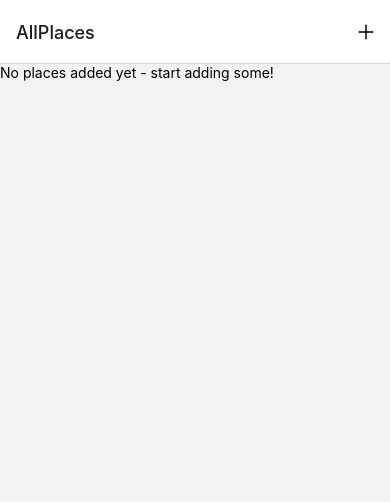
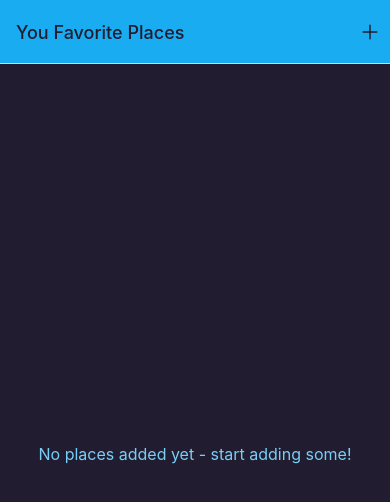
Before and after one commit to RalitsaTerzieva/favPlace, a React Native app: screen /AllPlaces in a window 390 px wide. Shown: the top 502 px of the page. Built offline with nearby package versions, Linux system fonts and the light colour scheme.

Commit message:
Add Colors and use them

```diff
--- a/App.js
+++ b/App.js
@@ -4,6 +4,7 @@ import { createNativeStackNavigator } from '@react-navigation/native-stack';
 import AllPlaces from './screens/AllPlaces';
 import AddPlace from './screens/AddPlace';
 import IconButton from './components/UI/IconButton';
+import { Colors } from './constants/colors';
 
 const Stack = createNativeStackNavigator();
 
@@ -12,11 +13,18 @@ export default function App() {
    <>
     <StatusBar style='dark' />
     <NavigationContainer>
-      <Stack.Navigator>
+      <Stack.Navigator screenOptions={{
+        headerStyle: { backgroundColor: Colors.primary500 },
+        headerTintColor: Colors.gray700,
+        contentStyle: { backgroundColor: Colors.gray700 }
+      }}>
         <Stack.Screen name="AllPlaces" component={AllPlaces} options={({navigation}) => ({
+          title: 'You Favorite Places',
           headerRight: ({tintColor}) => <IconButton icon="add" color={tintColor} size={24} onPress={() => navigation.navigate('AddPlace')}/>
         })}/>
-        <Stack.Screen name="AddPlace" component={AddPlace}/>
+        <Stack.Screen name="AddPlace" component={AddPlace} options={{
+          title: 'Add a new Place'
+        }}/>
       </Stack.Navigator>
     </NavigationContainer>
    </>
--- a/components/Places/PlacesLIst.js
+++ b/components/Places/PlacesLIst.js
@@ -1,12 +1,12 @@
 import { FlatList, View, Text, StyleSheet } from "react-native";
 import PlaceItem from "./PlaceItem";
-
+import { Colors } from './../../constants/colors';
 
 function PlacesLIst({places}) {
     if(!places || places.length === 0) {
         return (
-            <View style={StyleSheet.fallbackContainer}>
-                <Text style={StyleSheet.fallbackText}>
+            <View style={styles.fallbackContainer}>
+                <Text style={styles.fallbackText}>
                     No places added yet - start adding some!
                 </Text>
             </View>
@@ -24,7 +24,7 @@ function PlacesLIst({places}) {
 
 export default PlacesLIst;
 
-const style = StyleSheet.create({
+const styles = StyleSheet.create({
     fallbackContainer: {
         flex: 1,
         justifyContent: 'center',
@@ -32,5 +32,6 @@ const style = StyleSheet.create({
     },
     fallbackText: {
         fontSize: 16,
+        color: Colors.primary200
     }
 })
--- a/components/UI/IconButton.js
+++ b/components/UI/IconButton.js
@@ -12,7 +12,6 @@ export default IconButton;
 const styles = StyleSheet.create({
     button: {
         padding: 8,
-        margin: 4,
         justifyContent: 'center',
         alignItems: 'center'
     },
--- /dev/null
+++ b/constants/colors.js
@@ -0,0 +1,11 @@
+export const Colors = {
+    primary50: '#cfeffd',
+    primary100: '#a0defb',
+    primary200: '#77cff8',
+    primary400: '#44bdf5',
+    primary500: '#1aacf0',
+    primary700: '#0570c9',
+    primary800: '#003b88',
+    accent500: '#e6b30b',
+    gray700: '#221c30',
+  };
--- a/screens/AllPlaces.js
+++ b/screens/AllPlaces.js
@@ -1,7 +1,16 @@
 import PlaceList from './../components/Places/PlacesLIst';
+import { StyleSheet } from 'react-native';
+import { Colors } from './../constants/colors';
 
 function AllPlaces() {
-    return <PlaceList />
+    return <PlaceList style={styles.container} />
 }
 
 export default AllPlaces;
+
+const styles = StyleSheet.create({
+    container: {
+      flex: 1,
+      backgroundColor: Colors.gray700,
+    },
+  });
```
